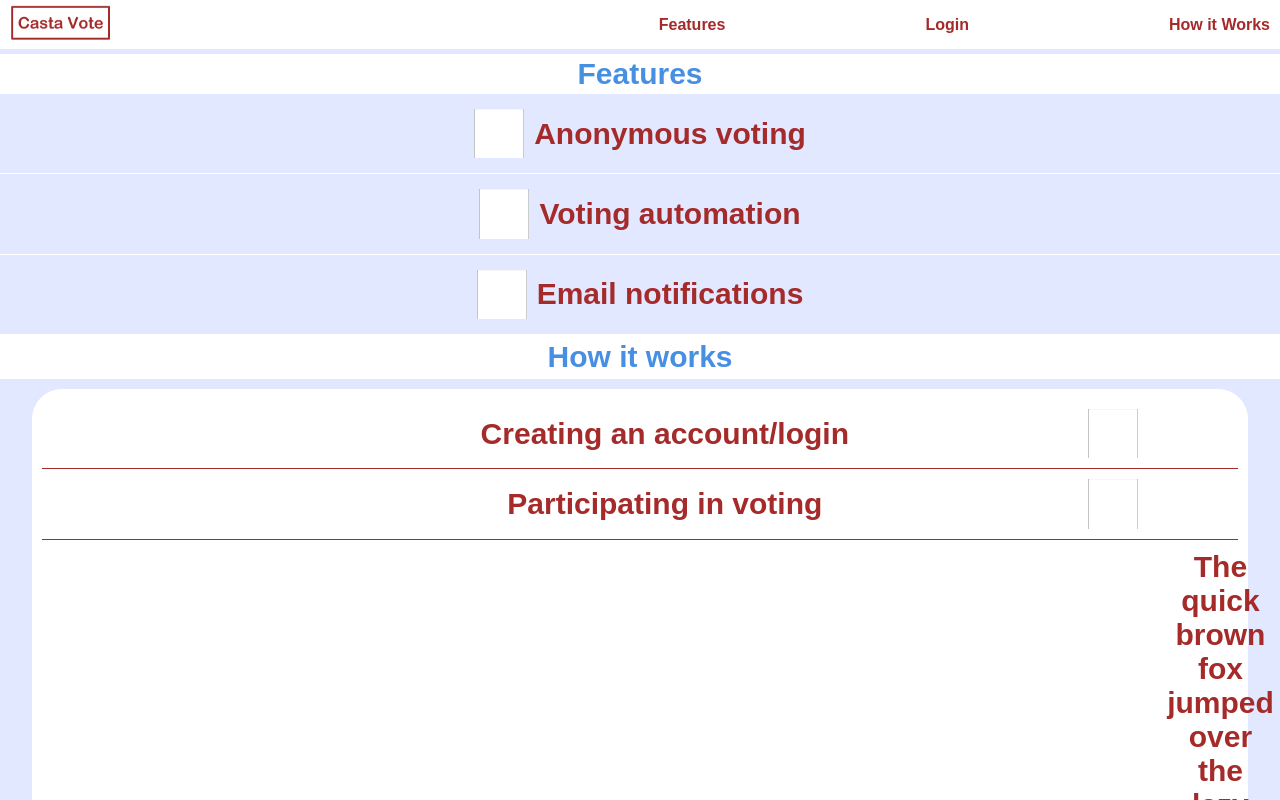
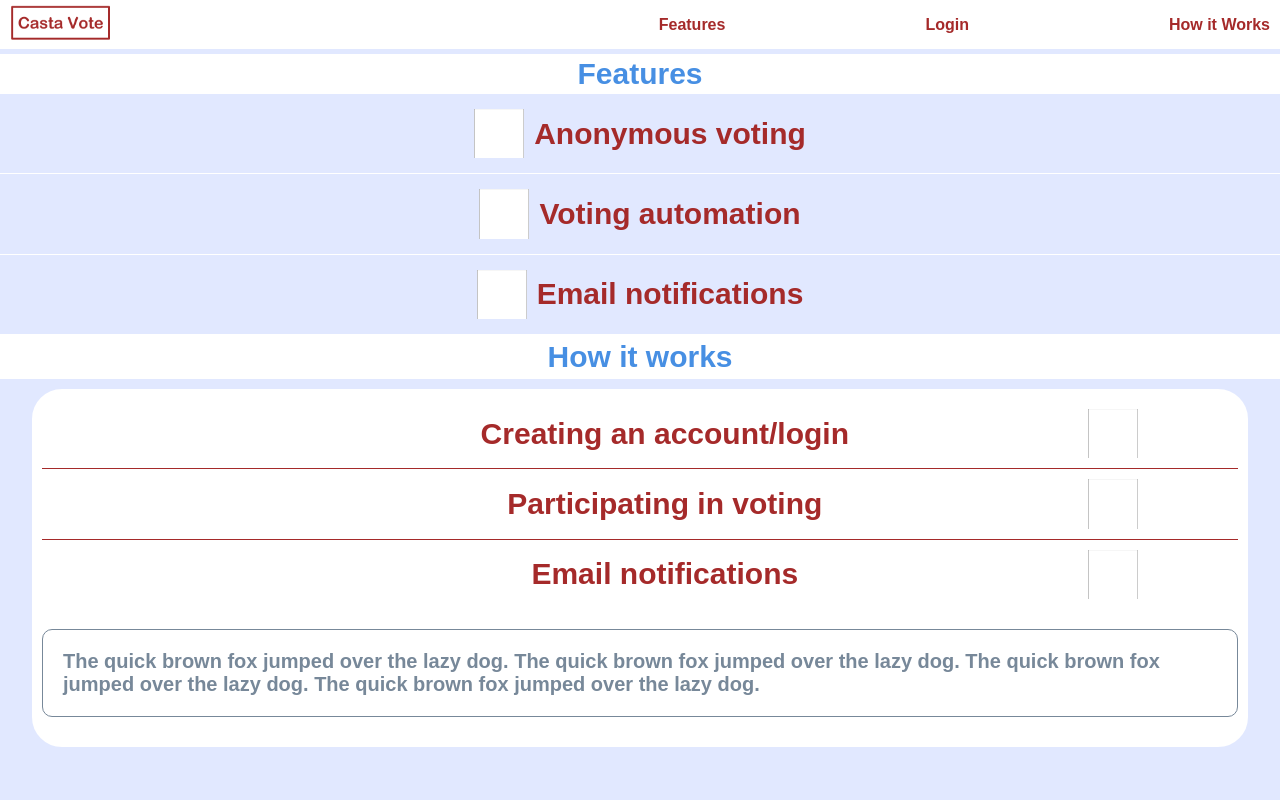
Before and after one commit to chris-wamae/kindledecision, a React (Create React App) app in the folder front-end/: page /features in a window 1280 px wide. Both pictures are taken after a click on the picture 1113 px from the left and 574 px from the top of the page. Shown: the top 800 px of the page. Built offline with nearby package versions, Linux system fonts and the light colour scheme.

Commit message:
Updated features and how it works page

```diff
--- a/front-end/src/styles/HowItWorkspage.css
+++ b/front-end/src/styles/HowItWorkspage.css
@@ -2,9 +2,15 @@
     display:none;
    }
 
-#hiw-text
+.hiw-text
 {
-
+font-size:20px;
+padding:20px;
+margin-bottom:20px;
+margin-top:20px;
+border-radius:10px;
+border:1px solid lightslategray;
+color:lightslategray;
 }
 
 .how-it-works-title + div
@@ -14,6 +20,8 @@
  margin-top:10px;
  border:10px solid white;
  border-radius:30px;
+ margin-bottom:30px;
+ background-color: white;
 }
 
 .how-it-works-title
--- a/front-end/src/views/HowItWorkspage.js
+++ b/front-end/src/views/HowItWorkspage.js
@@ -11,7 +11,6 @@ function HowItWorkspage() {
             <section>
                 <div className="how-it-works-title">How it works</div>
                 <div>
-                    <div>
                     <div className="single-hiw-element">
                         <div>Creating an account/login</div>
 
@@ -23,29 +22,58 @@ function HowItWorkspage() {
                         The quick brown fox jumped over the lazy dog.
                         The quick brown fox jumped over the lazy dog.
                     </div>
-                    </div>
 
                     <div className="single-hiw-element" id="middle-hiw-element">
                         <div>Participating in voting</div>
+
                         <img src="download.png" onClick={() => setHideTextTwo(!hideTextTwo)}></img>
+                    </div>
                     <div id={hideTextTwo ? "hide-text" : ""} className="hiw-text">
                         The quick brown fox jumped over the lazy dog.
                         The quick brown fox jumped over the lazy dog.
                         The quick brown fox jumped over the lazy dog.
                         The quick brown fox jumped over the lazy dog.
                     </div>
-                    </div>
+
 
                     <div className="single-hiw-element">
                         <div>Email notifications</div>
+
                         <img src="download.png" onClick={() => setHideTextThree(!hideTextThree)}></img>
+                    </div>
+                    <div id={hideTextThree ? "hide-text" : ""} className="hiw-text">
+                        The quick brown fox jumped over the lazy dog.
+                        The quick brown fox jumped over the lazy dog.
+                        The quick brown fox jumped over the lazy dog.
+                        The quick brown fox jumped over the lazy dog.
+
+                    </div>
+
+                    {/* <div className="single-hiw-element" id="middle-hiw-element">
+                        <div>
+                            <div>Participating in voting</div>
+                            <img src="download.png" onClick={() => setHideTextTwo(!hideTextTwo)}></img>
+                        </div>
+                        <div id={hideTextTwo ? "hide-text" : ""} className="hiw-text">
+                            The quick brown fox jumped over the lazy dog.
+                            The quick brown fox jumped over the lazy dog.
+                            The quick brown fox jumped over the lazy dog.
+                            The quick brown fox jumped over the lazy dog.
+                        </div>
+                    </div> */}
+
+                    {/* <div className="single-hiw-element">
+                        <div>
+                            <div>Email notifications</div>
+                            <img src="download.png" onClick={() => setHideTextThree(!hideTextThree)}></img>
+                        </div>
                         <div id={hideTextThree ? "hide-text" : ""} className="hiw-text">
                             The quick brown fox jumped over the lazy dog.
                             The quick brown fox jumped over the lazy dog.
                             The quick brown fox jumped over the lazy dog.
                             The quick brown fox jumped over the lazy dog.
                         </div>
-                    </div>
+                    </div> */}
                 </div>
             </section>
         </>
```
Lines whose indentation alone changed are shown as unchanged.
